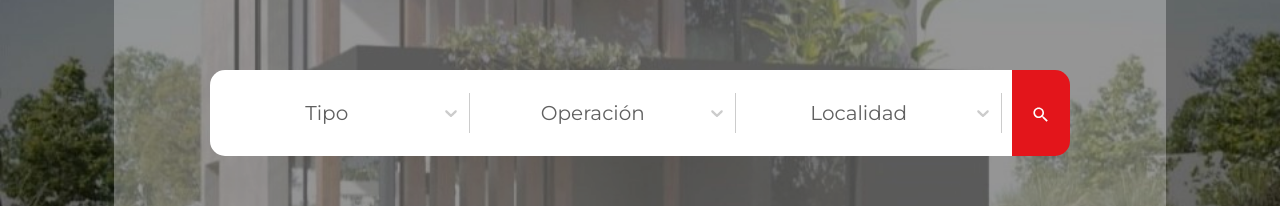
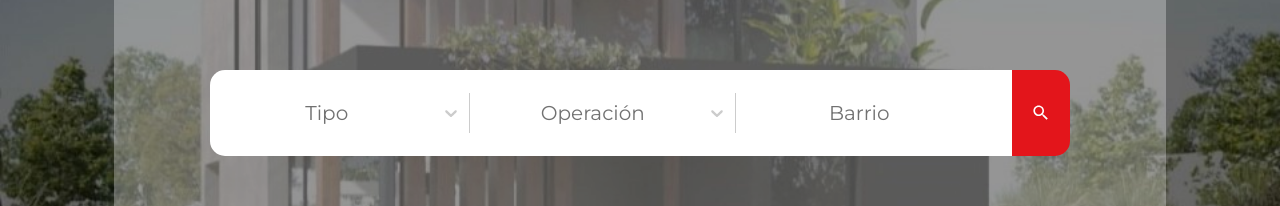
Before and after one commit to marianofogel/piancatelli-inmobiliaria, a React (Create React App) app: page / in a window 1280 px wide. Shown: the part 349-555 px from the top of the page. Built offline with nearby package versions, Linux system fonts and the light colour scheme; no server answers.

Commit message:
+ cambios

```diff
--- a/src/pages/Home/Buscador/Buscador.css
+++ b/src/pages/Home/Buscador/Buscador.css
@@ -75,8 +75,11 @@ input.buscador-input-text::placeholder {
 }
 
 .select-type-casa__placeholder {
-    color: #606060 !important;
+    color: #0000008e !important;
+    text-align: center;
+    padding-left: 37px;
 }
+
 
 .select-type-casa__input-container {
     padding: 8px !important;
@@ -143,6 +146,12 @@ input.buscador-input-text:focus {
     text-decoration: none;
 }
 
+.buscar-texto {
+    display: inline;
+    text-align: center;
+    justify-content: center;
+}
+
 /* Media query para pantallas grandes */
 @media (min-width: 1200px) {
     .buscador-form {
@@ -167,6 +176,11 @@ input.buscador-input-text:focus {
         order: 2;
     }
 
+    .select-type-casa__placeholder {
+        text-align: center;
+        padding-left: 0%;
+    }
+
     .buscador-titulo {
         font-size: 45px;
         margin-bottom: 1em;
@@ -184,6 +198,10 @@ input.buscador-input-text:focus {
         width: auto;
         border-radius: 0 15px 15px 0;
     }
+
+    .buscar-texto {
+        display: none;
+    }
 }
 
 @media (max-width: 578px) {
--- a/src/pages/Home/Buscador/Buscador.js
+++ b/src/pages/Home/Buscador/Buscador.js
@@ -77,13 +77,6 @@ const Buscador = () => {
         setSelectedOptionOperation(option);
     }
 
-    const optionsLocalidad = [
-        { value: 'hurlingham', label: 'Hurlingham' },
-        { value: 'moron', label: 'Moron' },
-        { value: 'haedo', label: 'Haedo' },
-        { value: 'jose-c-paz', label: 'Jose C Paz' },
-        { value: 'san-miguel', label: 'San Miguel' },
-    ]
 
     const handleChangeLocalidad = (option) => {
         setSelectedOptionLocalidad(option);
@@ -106,6 +99,13 @@ const Buscador = () => {
                                         onChange={handleChangeType}
                                         placeholder="Tipo" // Placeholder cuando no hay selección
                                         options={optionsType}
+                                        styles={{
+                                            input: (provided) => ({
+                                                ...provided,
+                                                cursor: "default", // Evita que aparezca el cursor de escritura
+                                                caretColor: "transparent", // Opcional: Oculta el caret (la línea parpadeante)
+                                            })
+                                        }}
                                     />
                                 </FormGroup>
                                 <FormGroup className="buscador-form-group">
@@ -116,6 +116,13 @@ const Buscador = () => {
                                         onChange={handleChangeOperation}
                                         placeholder="Operación" // Placeholder cuando no hay selección
                                         options={optionsOperation}
+                                        styles={{
+                                            input: (provided) => ({
+                                                ...provided,
+                                                cursor: "default", // Evita que aparezca el cursor de escritura
+                                                caretColor: "transparent", // Opcional: Oculta el caret (la línea parpadeante)
+                                            })
+                                        }}
                                     />
                                 </FormGroup>
                                 <Form.Group className="buscador-form-group">
@@ -124,23 +131,44 @@ const Buscador = () => {
                                         classNamePrefix="select-type-casa"
                                         value={selectedOptionLocalidad}
                                         onChange={handleChangeLocalidad}
-                                        placeholder="Localidad" // Placeholder cuando no hay selección
-                                        options={localidades.map((localidad) => ({
-                                            value: localidad.location_id,
-                                            label: localidad.location_name,
-                                        } ))}
-                                        onInputChange={setInputValue}
+                                        placeholder="Barrio" // Placeholder cuando no hay selección
+                                        options={inputValue.length >= 2
+                                            ? localidades
+                                                .filter(localidad =>
+                                                    localidad.location_name && // Verifica que location_name no sea null o undefined
+                                                    localidad.location_name.toLowerCase().includes(inputValue.toLowerCase())
+                                                )
+                                                .map(localidad => ({
+                                                    value: localidad.location_id,
+                                                    label: localidad.location_name,
+                                                }))
+                                            : []}
+                                        onInputChange={value => setInputValue(value)}
                                         noOptionsMessage={() => null}  // Elimina el mensaje "No options"
+                                        components={{
+                                            IndicatorSeparator: () => null, // Elimina la flechita del dropdown
+                                        }}
+                                        styles={{
+                                            dropdownIndicator: (provided) => ({
+                                                ...provided,
+                                                color: "white",
+                                                "&:hover": {
+                                                    color: "white", // Cambia este color según prefieras
+                                                },
+                                            })
+                                        }}
                                     />
                                 </Form.Group>
 
                             </div>
                             <Button
                                 id="buscador-boton"
-                                className="mb-3"
+                                className="mb-3 d-flex align-items-center justify-content-center gap-2"
                                 type="button"
                                 onClick={handleBuscar}
+
                             >
+                                <p className="ms-2 mb-0 buscar-texto"> Buscar </p>
                                 <IoMdSearch />
                             </Button>
                         </Form>
```
